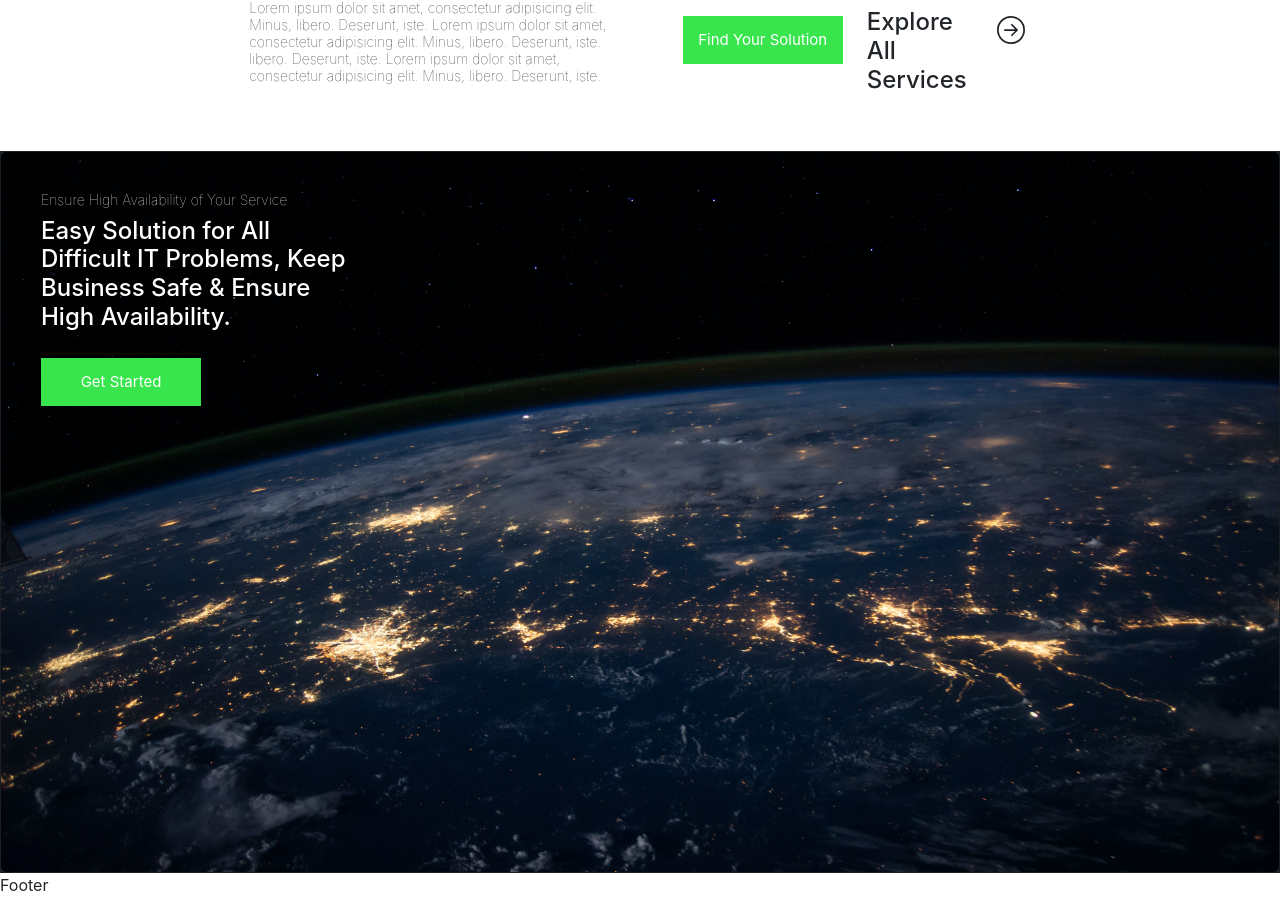
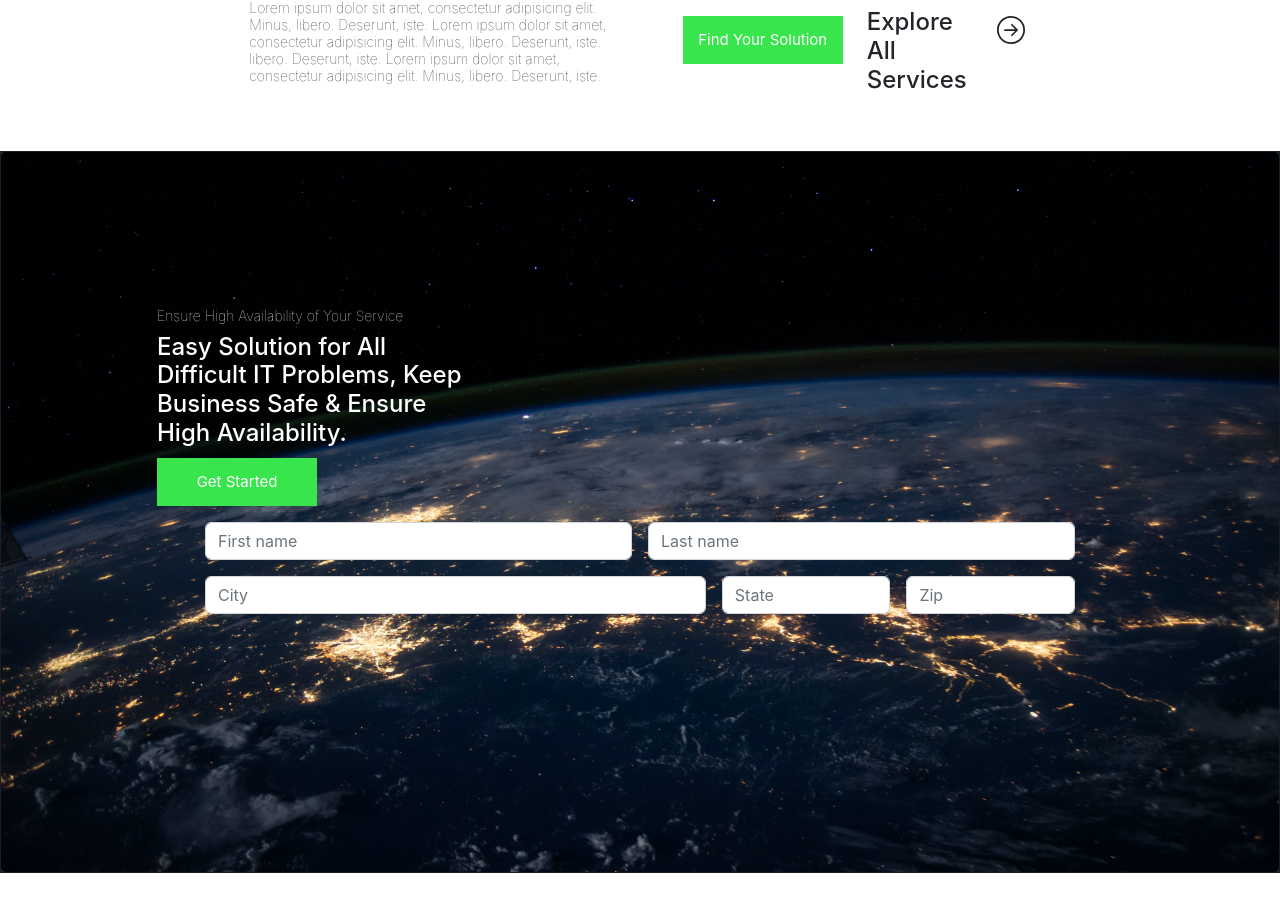
Before and after one commit to SaurabhattJi/webDesign, a React (Create React App) app: page / in a window 1280 px wide. Shown: the part 3792-4689 px from the top of the page. After the commit the page ends 4665 px from the top, so only its background shows below. Built offline with nearby package versions, Linux system fonts and the light colour scheme.

Commit message:
from updated

```diff
--- a/src/App.js
+++ b/src/App.js
@@ -10,7 +10,7 @@ function App() {
       <Navbar />
       <More />
       <Content />
-      <Footer />
+      {/* <Footer /> */}
     </>
   );
 }
--- a/src/components/content/form/Form.js
+++ b/src/components/content/form/Form.js
@@ -11,17 +11,66 @@ const Form = () => {
           <div className="row">
             <div className="col-md-10 mx-auto">
               <div class="card-img-overlay">
-                <h6 class="card-title px-4 mt-4">
+                <h6 class="card-title">
                   Ensure High Availability of Your Service
                 </h6>
-                <h4 class="card-text px-4">
+                <h4 class="card-text">
                   Easy Solution for All <br /> Difficult IT Problems, Keep
                   <br /> Business Safe & Ensure <br />
                   High Availability.
                 </h4>
-                <p class="card-text py-3 px-4">
+                <p class="card-text">
                   <button>Get Started</button>
                 </p>
+                <div
+                  className="px-5 rounded-3"
+                  style={{ background: "transparent" }}
+                >
+                  <div class="row g-3">
+                    <div class="col">
+                      <input
+                        type="text"
+                        class="form-control"
+                        placeholder="First name"
+                        aria-label="First name"
+                      />
+                    </div>
+                    <div class="col">
+                      <input
+                        type="text"
+                        class="form-control"
+                        placeholder="Last name"
+                        aria-label="Last name"
+                      />
+                    </div>
+                  </div>
+                  <div class="row g-3 py-3">
+                    <div class="col-sm-7">
+                      <input
+                        type="text"
+                        class="form-control"
+                        placeholder="City"
+                        aria-label="City"
+                      />
+                    </div>
+                    <div class="col-sm ">
+                      <input
+                        type="text"
+                        class="form-control"
+                        placeholder="State"
+                        aria-label="State"
+                      />
+                    </div>
+                    <div class="col-sm">
+                      <input
+                        type="text"
+                        class="form-control"
+                        placeholder="Zip"
+                        aria-label="Zip"
+                      />
+                    </div>
+                  </div>
+                </div>
               </div>
             </div>
           </div>
--- a/src/components/content/form/form.css
+++ b/src/components/content/form/form.css
@@ -1,3 +1,7 @@
+.card .card-img-overlay {
+  margin: 140px;
+}
+
 @media screen and (max-width: 375px) {
   .card .card-img-overlay h6 {
     font-size: 10px;
@@ -6,3 +10,34 @@
     font-size: 12px;
   }
 }
+
+@media screen and (max-width: 1024px) {
+  .card .card-img-overlay {
+    margin: 80px;
+  }
+}
+
+@media screen and (max-width: 512px) {
+  .card .card-img-overlay {
+    margin: 60px;
+  }
+}
+
+@media screen and (max-width: 320px) {
+  .card .card-img-overlay {
+    margin: 20px;
+  }
+}
+
+/* @media screen and (min-width: 1520px) {
+  .card .card-img-overlay {
+    margin: 300px;
+  }
+  .card .card-img-overlay h6 {
+    font-size: 30px;
+  }
+
+  .card .card-img-overlay h4 {
+    font-size: 60px;
+  }
+} */
```
